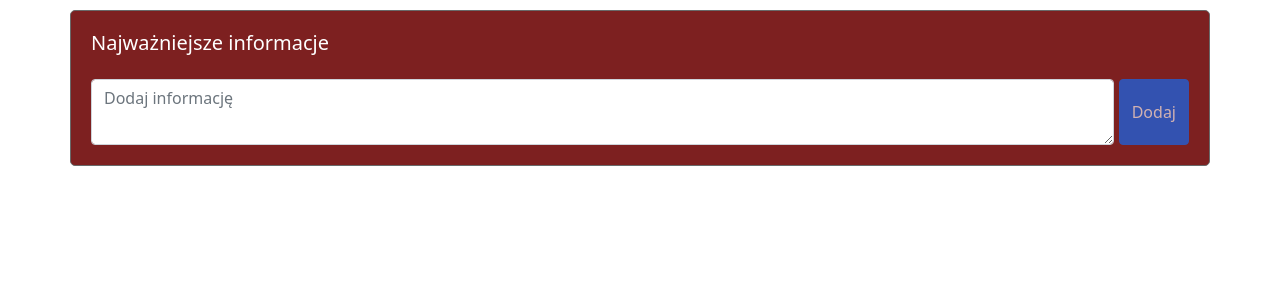
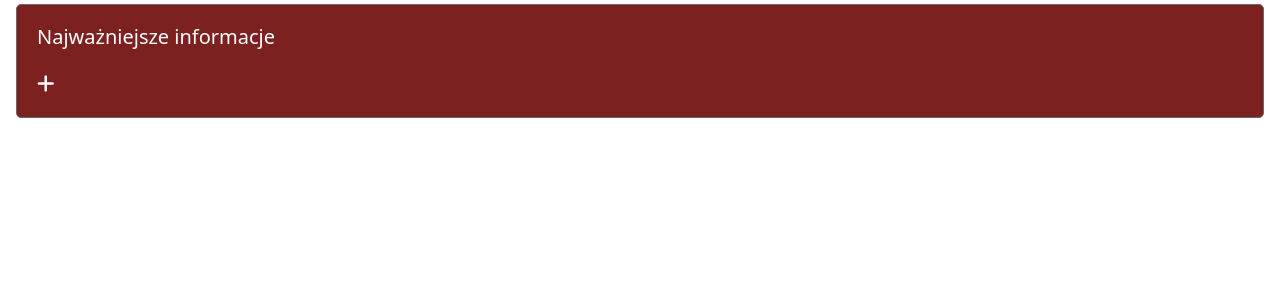
Before and after one commit to pkowalczyk1/announcements-project, an Angular app: page / in a window 1280 px wide. Shown: the top 300 px of the page. Built offline with nearby package versions, Linux system fonts and the light colour scheme.

Commit message:
Added service with data, minor changes in styling

```diff
--- a/src/app/components/important-info/important-info.component.css
+++ b/src/app/components/important-info/important-info.component.css
@@ -1,9 +1,12 @@
-.container {
+.main {
+  display: flex;
+  justify-content: center;
+}
+
+.container-fluid {
   border: 1px solid dimgrey;
   border-radius: 5px;
   padding: 20px;
-  margin-top: 10px;
-  width: 100%;
   background: rgba(125, 32, 32);
   color: white;
 }
@@ -23,3 +26,18 @@ li, .list-group {
   padding-top: 20px;
   padding-bottom: 20px;
 }
+
+li {
+  display: flex;
+  justify-content: space-between;
+  align-items: center;
+}
+
+.show>i {
+  font-size: 20px;
+  cursor: pointer;
+}
+
+li>i {
+  cursor: pointer;
+}
--- a/src/app/components/important-info/important-info.component.html
+++ b/src/app/components/important-info/important-info.component.html
@@ -1,14 +1,24 @@
-<div class="container">
-  <div class="title">
+<div class="main">
+  <div class="container-fluid mt-1 m-3">
+    <div class="mb-3">
       <h5>Najważniejsze informacje</h5>
     </div>
-  <div class="list-group list-group-flush mb-3">
-    <li *ngFor="let info of infos" class="list-group-item mb-2">{{info}}</li>
+    <div class="list-group list-group-flush">
+      <li *ngFor="let info of infos" class="list-group-item mb-2">
+        <div>
+          {{info}}
         </div>
-  <form #infoForm="ngForm" action="" (ngSubmit)="newInfo(infoForm)">
+        <i class="fa-solid fa-trash"></i>
+      </li>
+    </div>
+    <div class="show mt-2">
+      <i *ngIf="!showAdd" class="fa-solid fa-plus" (click)="showForm()"></i>
+    </div>
+    <form class="mt-3" *ngIf="showAdd" #infoForm="ngForm" action="" (ngSubmit)="newInfo(infoForm)">
       <div class="wrapper">
         <textarea [(ngModel)]="newEntry" class="form-control" id="new-info" name="new-info" placeholder="Dodaj informację" required></textarea>
         <button type="submit" class="btn btn-primary" [disabled]="!infoForm.valid">Dodaj</button>
       </div>
     </form>
   </div>
+</div>
--- a/src/app/components/important-info/important-info.component.ts
+++ b/src/app/components/important-info/important-info.component.ts
@@ -1,5 +1,6 @@
 import { Component, OnInit } from '@angular/core';
 import {NgForm} from "@angular/forms";
+import {DataService} from "../../services/data.service";
 
 @Component({
   selector: 'app-important-info',
@@ -7,17 +8,26 @@ import {NgForm} from "@angular/forms";
   styleUrls: ['./important-info.component.css']
 })
 export class ImportantInfoComponent implements OnInit {
-  infos: string[] = [];
+  infos: string[];
   newEntry!: string;
+  showAdd: boolean;
 
-  constructor() { }
+  constructor(private dataService: DataService) {
+    this.infos = this.dataService.getInfo();
+    this.showAdd = false;
+  }
 
   ngOnInit(): void {
   }
 
-  newInfo(form: NgForm) {
-    this.infos.push(this.newEntry);
+  newInfo(form: NgForm): void {
+    this.dataService.addInfo(this.newEntry);
     form.resetForm();
+    this.showAdd = false;
+  }
+
+  showForm(): void {
+    this.showAdd = true;
   }
 
 }
--- /dev/null
+++ b/src/app/services/data.service.ts
@@ -0,0 +1,18 @@
+import { Injectable } from '@angular/core';
+
+@Injectable({
+  providedIn: 'root'
+})
+export class DataService {
+  infos: string[] = [];
+
+  constructor() { }
+
+  addInfo(newInfo: string): void {
+    this.infos.push(newInfo);
+  }
+
+  getInfo(): string[] {
+    return this.infos;
+  }
+}
--- a/src/index.html
+++ b/src/index.html
@@ -8,6 +8,7 @@
   <link rel="icon" type="image/x-icon" href="favicon.ico">
   <link href="https://cdn.jsdelivr.net/npm/bootstrap@5.0.2/dist/css/bootstrap.min.css" rel="stylesheet" integrity="sha384-EVSTQN3/azprG1Anm3QDgpJLIm9Nao0Yz1ztcQTwFspd3yD65VohhpuuCOmLASjC" crossorigin="anonymous">
   <script src="https://cdn.jsdelivr.net/npm/bootstrap@5.0.2/dist/js/bootstrap.bundle.min.js" integrity="sha384-MrcW6ZMFYlzcLA8Nl+NtUVF0sA7MsXsP1UyJoMp4YLEuNSfAP+JcXn/tWtIaxVXM" crossorigin="anonymous"></script>
+  <script src="https://kit.fontawesome.com/daa39cd3e4.js" crossorigin="anonymous"></script>
 </head>
 <body>
   <app-root></app-root>
```
Also changed, not shown: 1 other file (tests, documents, lock files or other folders). Lines whose indentation alone changed are shown as unchanged.
